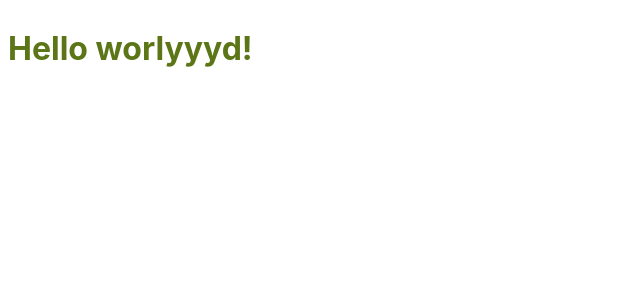
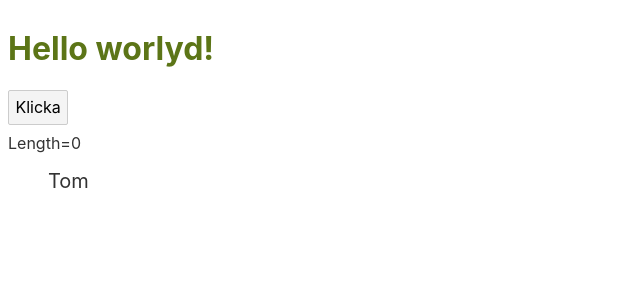
Before and after one commit to shoobah/svelte-lab1, a Svelte app: page / in a window 1280 px wide. Shown: the top 300 px of the page, without its empty margins (0-640 px from the left). Built offline with nearby package versions, Linux system fonts and the light colour scheme.

Commit message:
Testing some stuff 😊

```diff
--- a/package.json
+++ b/package.json
@@ -17,5 +17,8 @@
     "dev": "run-p start:dev autobuild",
     "start": "sirv public",
     "start:dev": "sirv public --dev"
+  },
+  "dependencies": {
+    "prettier": "^1.17.0"
   }
 }
--- a/src/App.svelte
+++ b/src/App.svelte
@@ -1,11 +1,44 @@
 <script>
 	export let name;
+
+	let list = [];
+
+	const getNumber = (min, max) => {
+	  return Math.floor(Math.random() * max + min);
+	};
+
+	const handleClick = () => {
+	  list = [...list, getNumber(0, 100)].sort((a, b) =>
+	    a < b ? -1 : a > b ? 1 : 0
+	  );
+	};
 </script>
 
 <style>
 	h1 {
 	  color: rgb(92, 117, 23);
 	}
+	ul {
+	  list-style: none;
+	}
+
+	li {
+	  font-size: 20px;
+	  cursor: pointer;
+	}
 </style>
 
 <h1>Hello {name}!</h1>
+<button on:click={handleClick}>Klicka</button>
+<div>
+<span>Length={list.length}</span>
+	<ul>
+		{#each list as item (item)}
+			<li>
+				{item}
+			</li>
+			{:else}
+			<li>Tom</li>
+		{/each}
+	</ul>
+</div>
--- a/src/main.js
+++ b/src/main.js
@@ -3,7 +3,7 @@ import App from "./App.svelte";
 const app = new App({
   target: document.body,
   props: {
-    name: "worlyyyd"
+    name: "worlyd"
   }
 });
 
```
